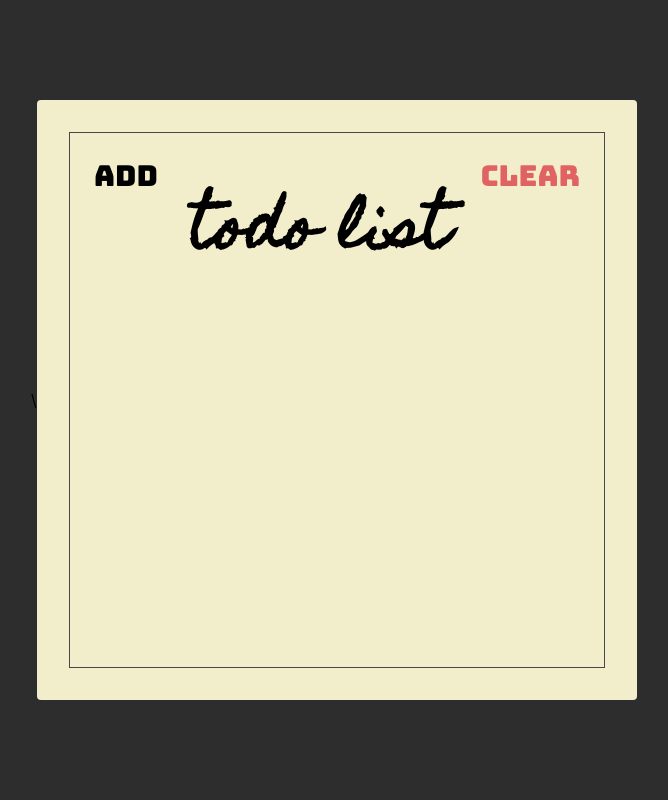
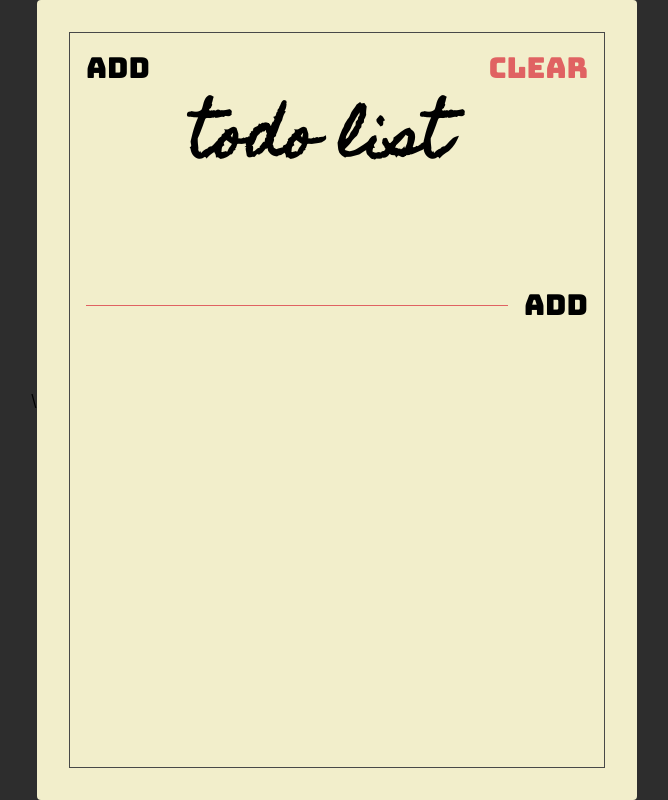
Before and after one commit to hary85/react-course-starter, a website: page index.html in a window 1280 px wide. Shown: the whole page, without its empty margins (306-974 px from the left). Drawn offline with Linux system fonts and the light colour scheme.

Commit message:
membuat todo section

```diff
--- a/index.html
+++ b/index.html
@@ -11,11 +11,18 @@
   <body>
     <div class="container">
       <div class="frame">
-        <div class="div header">
+        <section class="header">
             <button class="header-btn">Add</button>
             <h1 class="header-title">Todo List</h1>
             <button class="header-btn main-red-color">Clear</button>
-        </div>
+        </section>
+
+        <section class="add">
+          <form class="add-form">
+            <input type="text" class="add-input">
+            <button class="add-btn">Add</button>
+          </form>
+        </section>
       </div>
     </div>
 </html>
--- a/styles.css
+++ b/styles.css
@@ -34,7 +34,7 @@ html {
 
 .container {
   width: 600px;
-  height: 600px;
+  height: 800px;
   background-color: #f2eecb;
   border-radius: 4px;
   padding: 32px;
@@ -64,9 +64,47 @@ html {
   font-size: 1.8rem;
   font-family: "Bungee", sans-serif;
 
-  padding: 24px;
+  padding: 16px;
+  cursor: pointer;
 
   background: unset;
   border: unset;
   outline: unset;
 }
+
+.add {
+  padding: 16px;
+}
+
+.add-form {
+  display: flex;
+  align-items: flex-start;
+}
+
+.add-input {
+  background: unset;
+  border: unset;
+  padding: 0 64px;
+
+  flex: 1;
+
+  border-bottom: 1px solid var(--main-red-color);
+  outline: unset;
+
+  font-family: "Homemade Apple", sans-serif;
+  font-size: 16px;
+  text-transform: lowercase;
+}
+
+.add-btn {
+  font-size: 1.8rem;
+  font-family: "Bungee", sans-serif;
+
+  padding: 16px;
+  padding-right: unset;
+  cursor: pointer;
+
+  background: unset;
+  border: unset;
+  outline: unset;
+}
```
